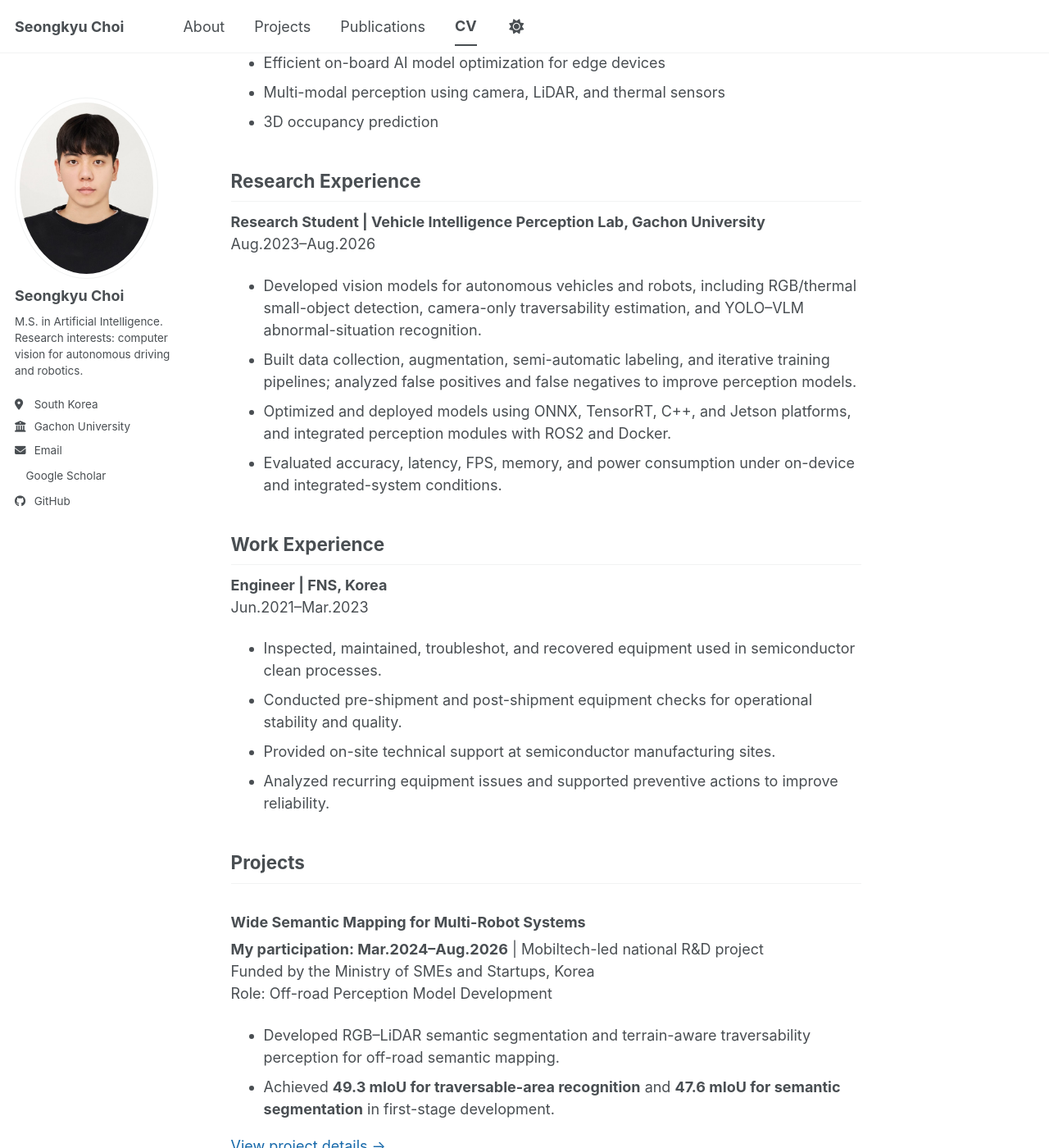
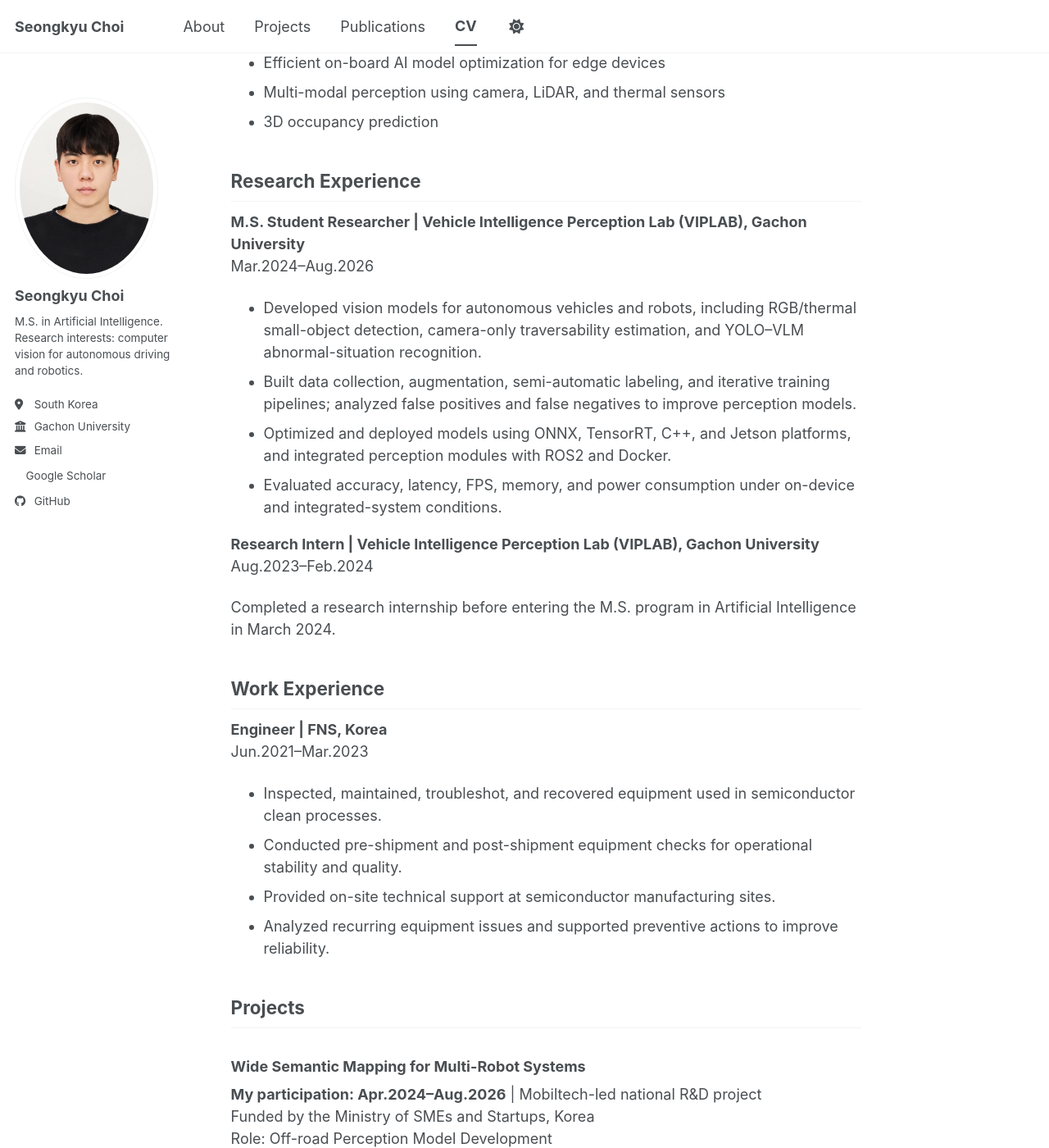
Before and after one commit to sk950324/sk950324.github.io, a Jekyll site: the page built from _pages/cv.md, in a window 1280 px wide and 1400 px high, scrolled down 814 px. Shown: the whole window at 82% size. Built offline with Jekyll 4.4.1, drawn with Linux system fonts in a browser that asks for light colours; a style sheet for code colours, icons or effects is not loaded; some of the changed text lies outside the part shown.

Commit message:
Add project details and images, summarize CV, and update profile

```diff
--- a/_data/projects.yml
+++ b/_data/projects.yml
@@ -8,7 +8,7 @@
   title: Wide Semantic Mapping for Multi-Robot Systems
   full_title: Development of Wide Semantic Map Building and Update Technology for Multi-Robot Systems in Unstructured Outdoor Environments
   period: "Project period: Apr. 2025–Mar. 2027"
-  participation_period: Mar. 2024–Aug. 2026
+  participation_period: Apr. 2024–Aug. 2026
   organization: National R&D project led by Mobiltech; funded by the Ministry of SMEs and Startups, Korea
   role: Off-road Perception Model Development
   selected: true
@@ -27,7 +27,7 @@
   image_alt: Hyundai Rotem logo
   title: RGB/Thermal Data Pipelines and Long-Range Small-Object Detection
   period: "Project period: Nov. 2024–Sep. 2026"
-  participation_period: Mar. 2024–Aug. 2026
+  participation_period: Nov. 2024–Aug. 2026
   organization: Industry-commissioned research for Hyundai Rotem
   role: RGB/Thermal Data Pipeline Development, Object Detection, and On-board Deployment
   selected: true
--- a/_pages/cv.md
+++ b/_pages/cv.md
@@ -33,13 +33,18 @@
 
 ## Research Experience
 
-**Research Student | Vehicle Intelligence Perception Lab, Gachon University**
-Aug.2023–Aug.2026
+**M.S. Student Researcher | Vehicle Intelligence Perception Lab (VIPLAB), Gachon University**
+Mar.2024–Aug.2026
 
 - Developed vision models for autonomous vehicles and robots, including RGB/thermal small-object detection, camera-only traversability estimation, and YOLO–VLM abnormal-situation recognition.
 - Built data collection, augmentation, semi-automatic labeling, and iterative training pipelines; analyzed false positives and false negatives to improve perception models.
 - Optimized and deployed models using ONNX, TensorRT, C++, and Jetson platforms, and integrated perception modules with ROS2 and Docker.
 - Evaluated accuracy, latency, FPS, memory, and power consumption under on-device and integrated-system conditions.
+
+**Research Intern | Vehicle Intelligence Perception Lab (VIPLAB), Gachon University**
+Aug.2023–Feb.2024
+
+Completed a research internship before entering the M.S. program in Artificial Intelligence in March 2024.
 
 ## Work Experience
 
@@ -55,7 +60,7 @@
 
 ### Wide Semantic Mapping for Multi-Robot Systems
 
-**My participation: Mar.2024–Aug.2026** | Mobiltech-led national R&D project
+**My participation: Apr.2024–Aug.2026** | Mobiltech-led national R&D project
 Funded by the Ministry of SMEs and Startups, Korea
 Role: Off-road Perception Model Development
 
```
Also changed, not shown: other parts of _pages/cv.md (+1 -1 lines), 1 other file.
